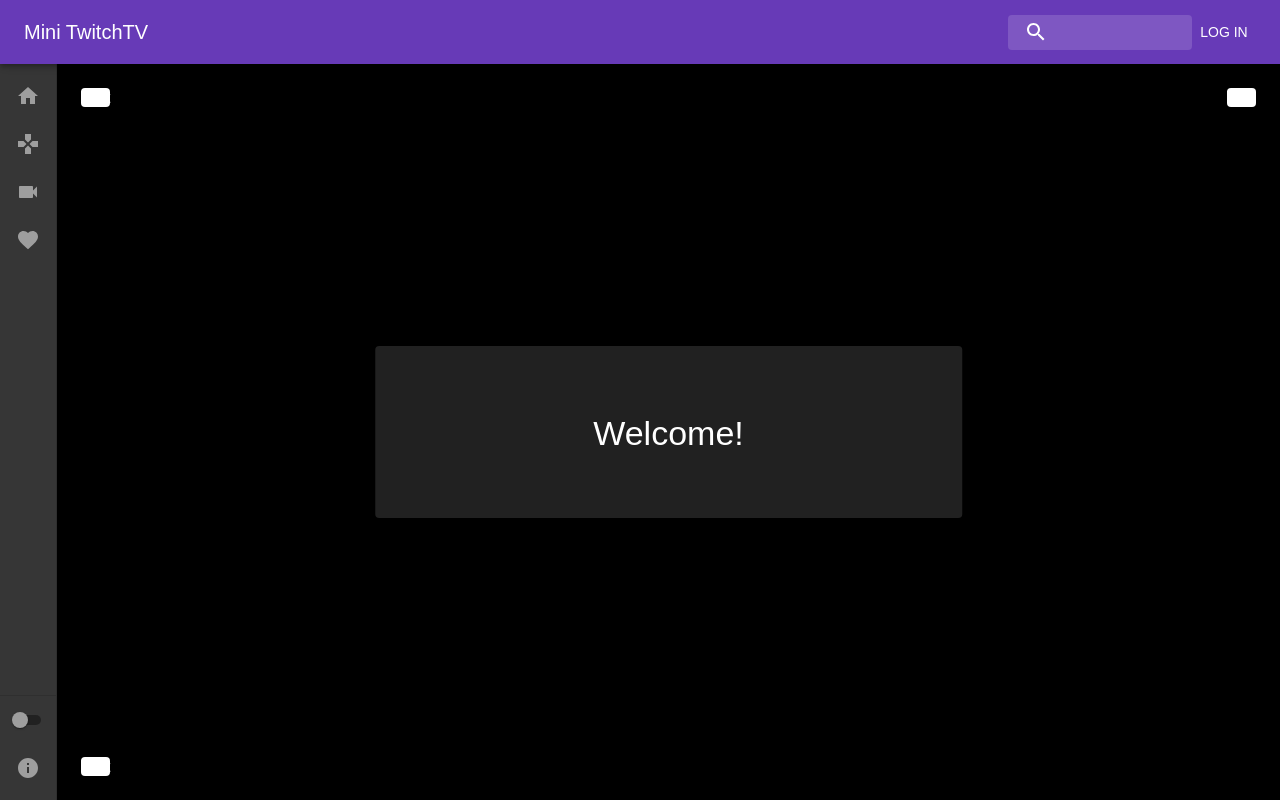
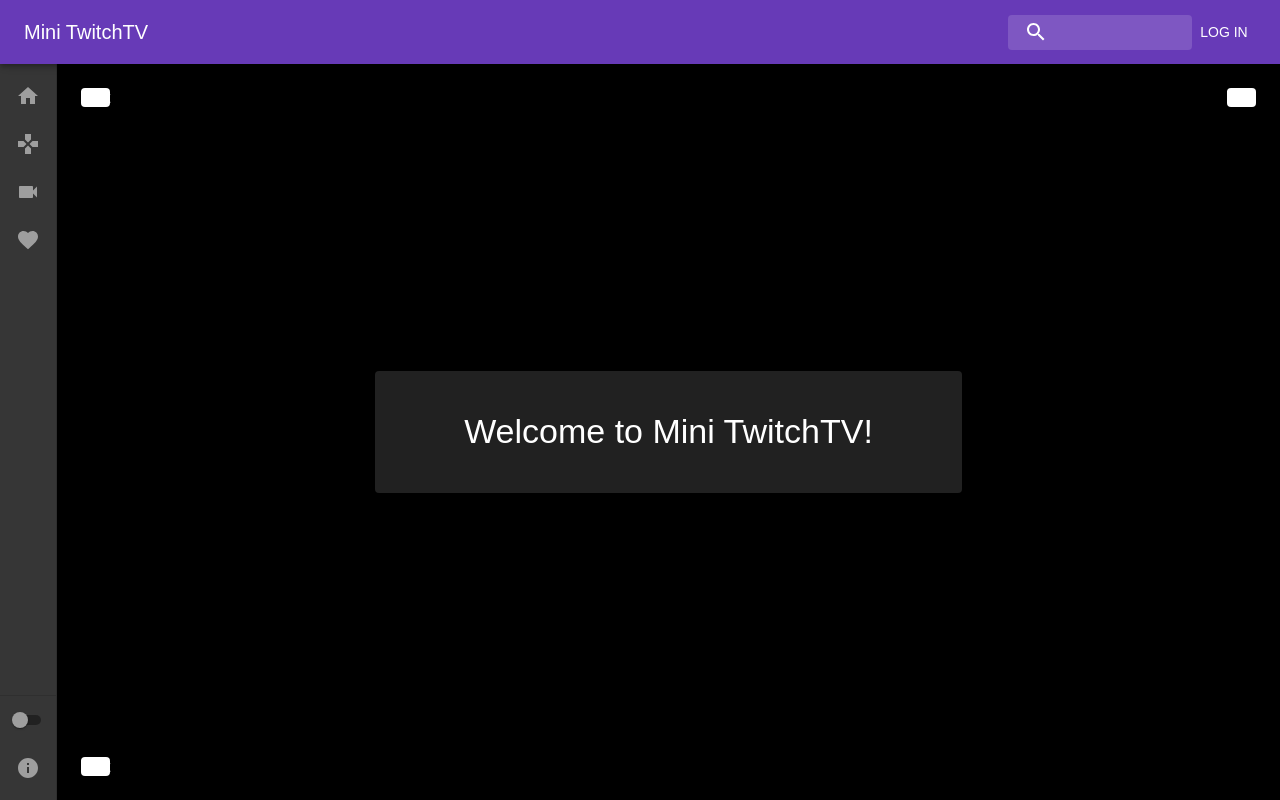
Before and after one commit to taloncjones/Mini_TTV, a React (Create React App) app: page / in a window 1280 px wide. Built offline with nearby package versions, Linux system fonts and the light colour scheme; no server answers.

Commit message:
Update Welcome message

```diff
--- a/src/components/pages/Welcome.js
+++ b/src/components/pages/Welcome.js
@@ -1,12 +1,10 @@
 import React from 'react'
 import Typography from '@material-ui/core/Typography'
 import Paper from '@material-ui/core/Paper'
+import Grid from '@material-ui/core/Grid'
 import { makeStyles } from '@material-ui/core/styles'
 
 const useStyles = makeStyles(theme => ({
-  button: {
-    marginTop: theme.spacing(1),
-  },
   drawer: {
     top: 0,
     left: 0,
@@ -30,18 +28,8 @@ const useStyles = makeStyles(theme => ({
   },
   paper: {
     backgroundColor: theme.palette.secondary[900],
-    padding: theme.spacing(1),
+    padding: theme.spacing(5, 1),
     color: theme.palette.text.primary,
-  },
-  welcome: {
-    width: '50%',
-    height: '25%',
-    margin: '0 auto',
-    textAlign: 'center',
-    top: '50%',
-    left: '50%',
-    position: 'absolute',
-    transform: 'translate(-50%, -50%)',
   },
 }));
 
@@ -50,13 +38,15 @@ export default function Welcome() {
 
   return (
     <div className={classes.page}>
-      <Paper className={`${classes.paper} ${classes.welcome}`}>
-        <Typography variant="h4" className={classes.page}>
-          <span className={classes.welcome}>
-            Welcome!
-          </span>
-        </Typography>
-      </Paper>
+      <Grid container justify="center" alignItems="center" className={classes.page}>
+        <Grid item xs={6}>
+          <Paper className={classes.paper}>
+            <Typography variant="h4">
+              Welcome to Mini TwitchTV!
+            </Typography>
+          </Paper>
+        </Grid>
+      </Grid>
       <Paper className={classes.drawer}>
         Test
       </Paper>
```
